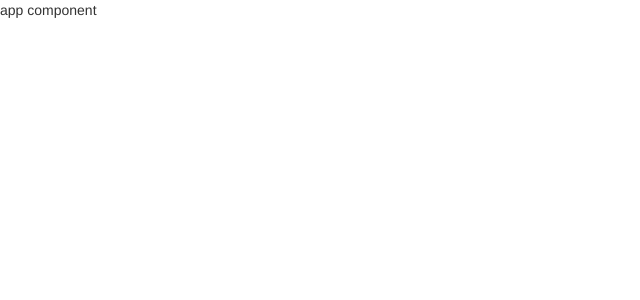
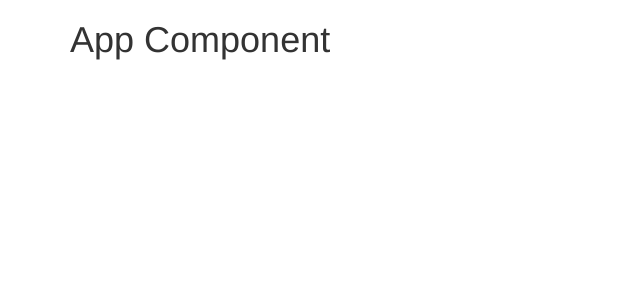
Before and after one commit to quaffpotion/recipes, an Angular app: page / in a window 1280 px wide. Shown: the top 300 px of the page, without its empty margins (0-640 px from the left). Built offline with nearby package versions, Linux system fonts and the light colour scheme.

Commit message:
add element to main page to see visually that bootstrap is working

```diff
--- a/src/app/app.component.html
+++ b/src/app/app.component.html
@@ -1 +1,7 @@
-<p>app component</p>
+<div class="container">
+  <div class="row">
+    <div class="col-md-12">
+      <h1>App Component</h1>
+    </div>
+  </div>
+</div>
```
